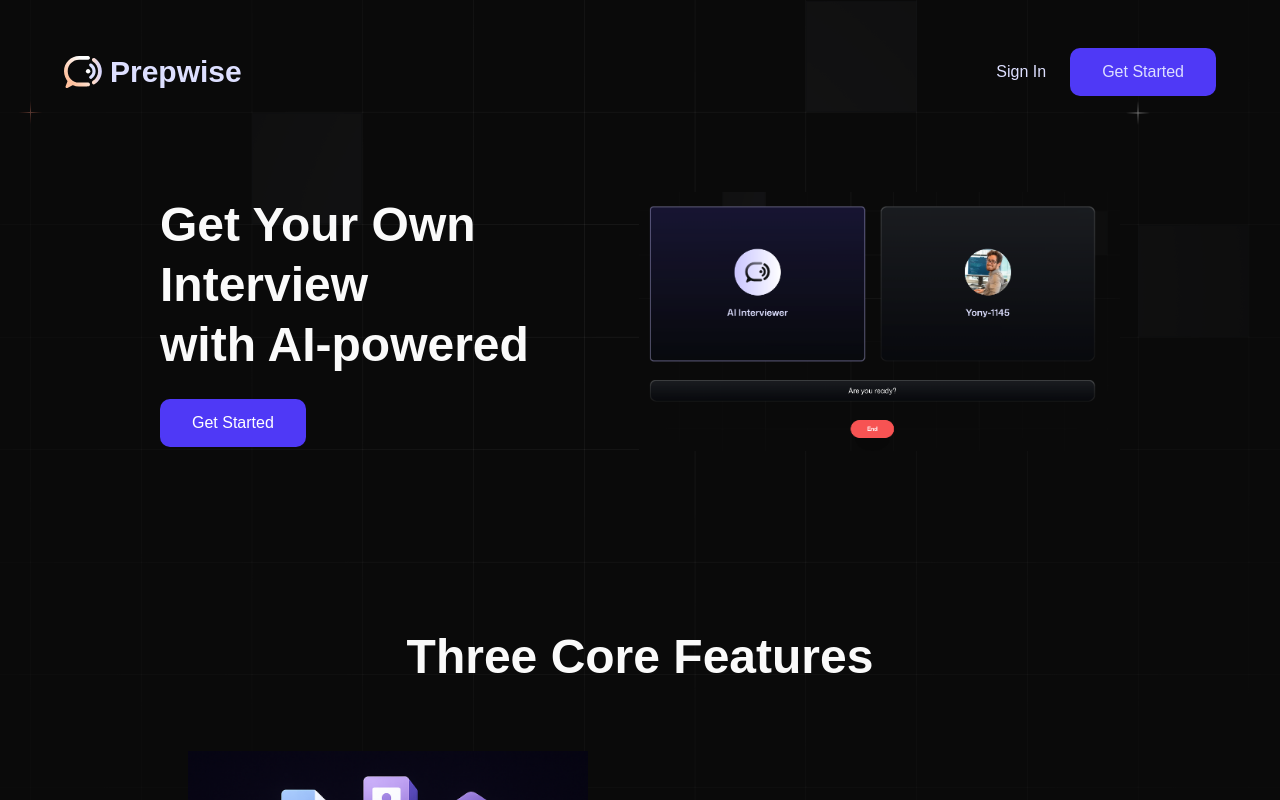
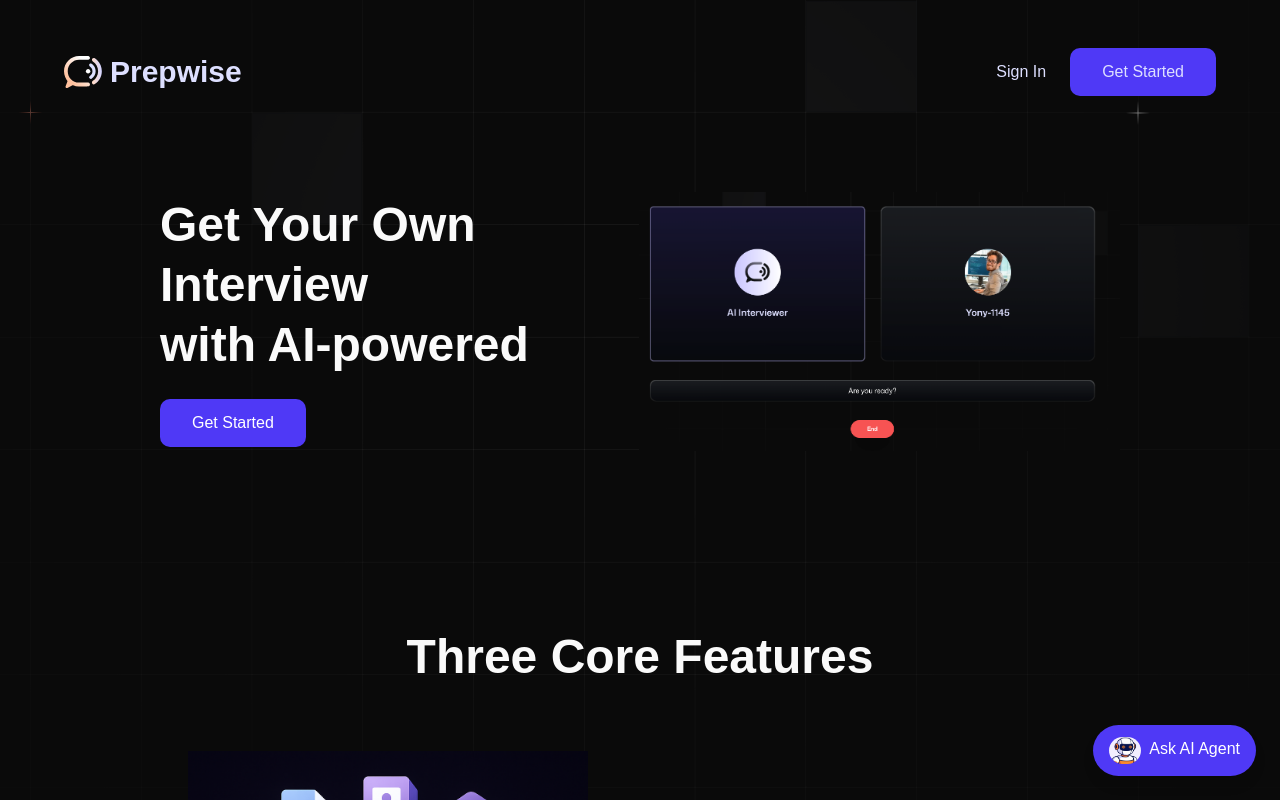
Before and after one commit to yony-1145/ai_mock_interviews, a Next.js app: page /product in a window 1280 px wide. Shown: the top 800 px of the page. Built offline with nearby package versions, Linux system fonts and the light colour scheme; a web font is replaced by a local one.

Commit message:
style: modify Css style on product page

```diff
--- a/src/app/product/layout.tsx
+++ b/src/app/product/layout.tsx
@@ -2,6 +2,7 @@ import Image from 'next/image'
 import Link from 'next/link'
 import { ReactNode } from 'react'
 import Footer from '../components/Footer'
+import ChatBot from '../components/ChatBot'
 
 const HomeLayout:any = async({ children }:{ children: ReactNode} ) => {
   return (
@@ -22,6 +23,7 @@ const HomeLayout:any = async({ children }:{ children: ReactNode} ) => {
           </div>
         </nav>
       {children}
+      <ChatBot />
       <Footer/>
     </div>
   )
```
